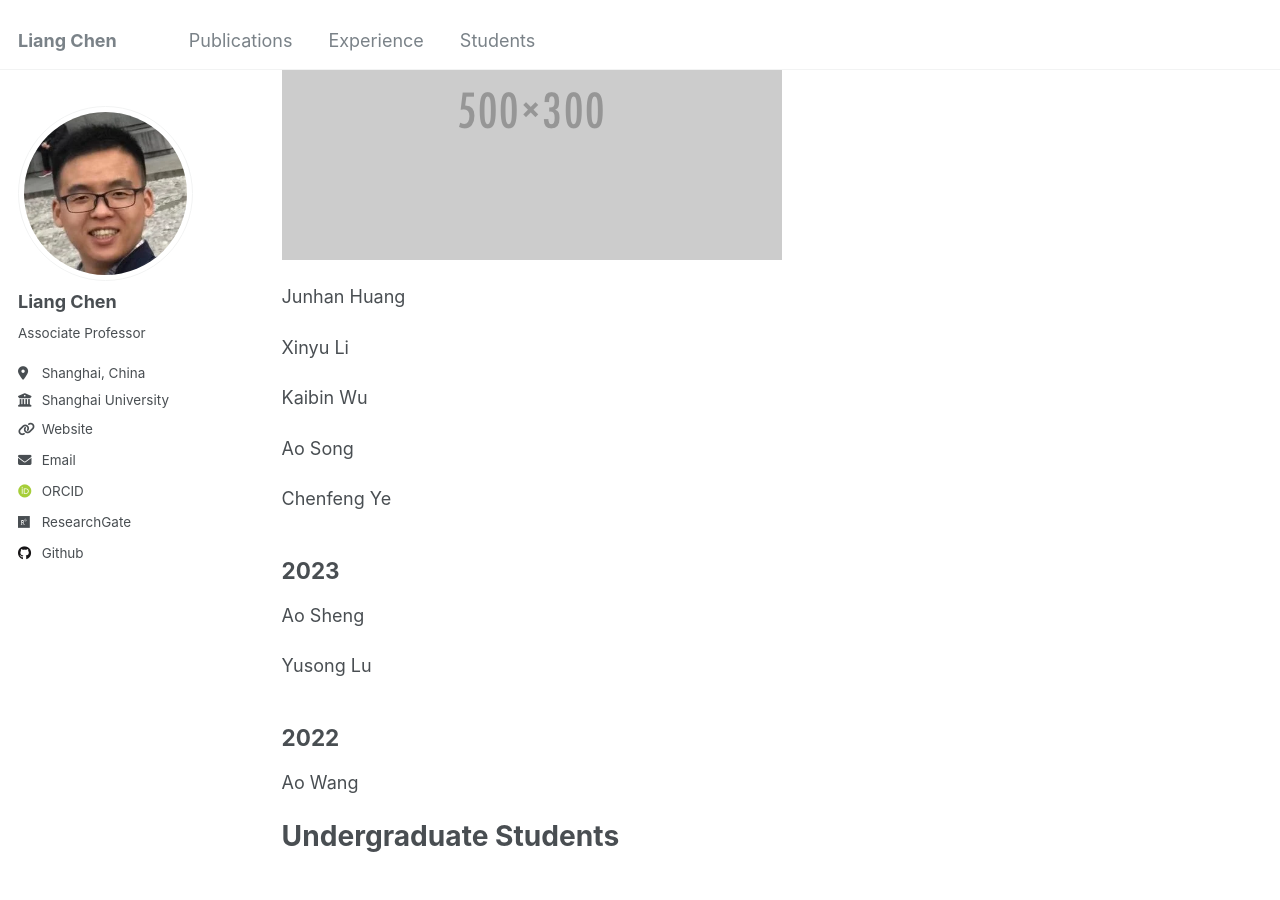
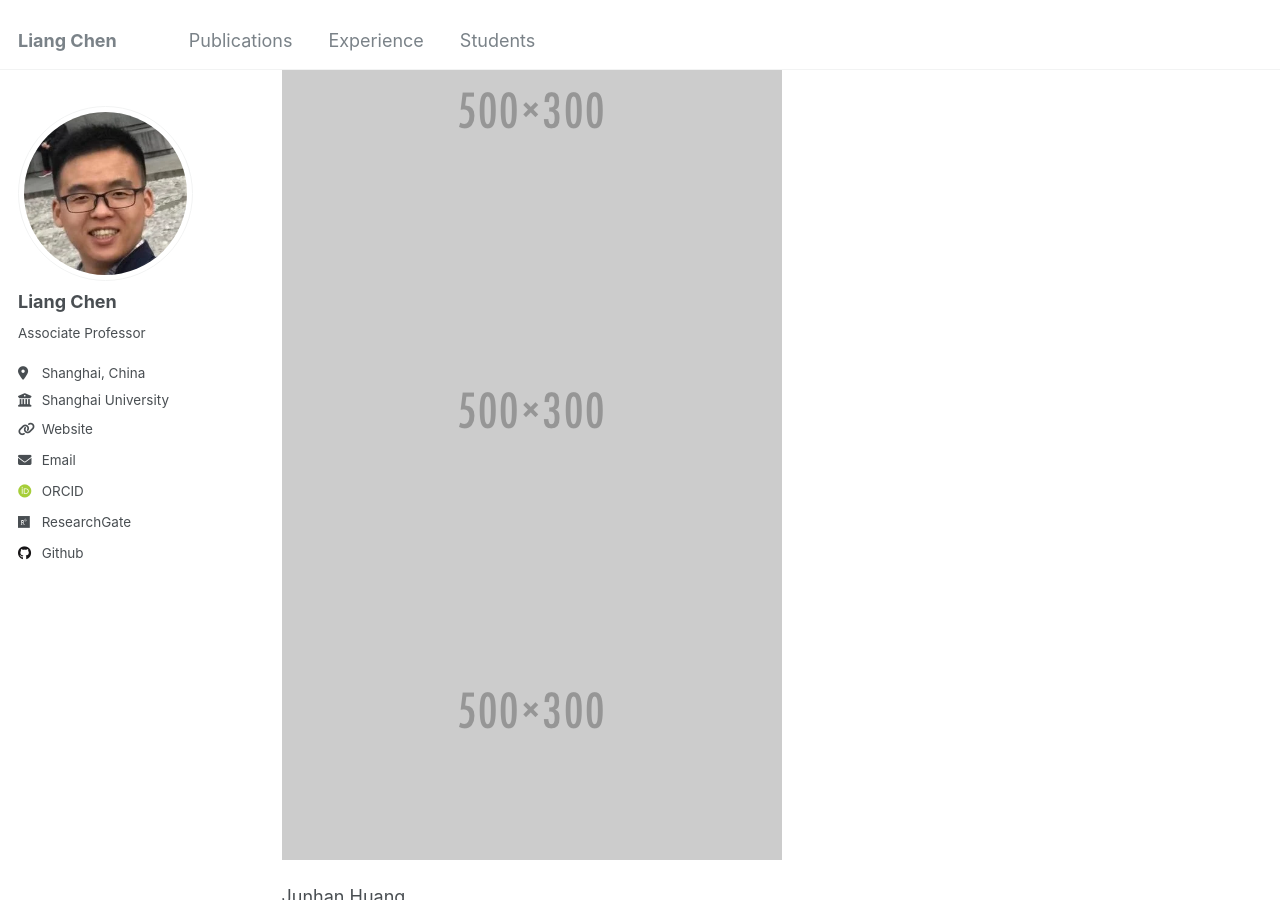
Before and after one commit to leonchenucr/leonchenucr.github.io, a Jekyll site: the page built from _pages/students.md, in a window 1280 px wide and 900 px high, scrolled down 339 px. Built offline with Jekyll 4.4.1, drawn with Linux system fonts in a browser that asks for light colours; some web fonts are replaced.

Commit message:
Update students.md

```diff
--- a/_pages/students.md
+++ b/_pages/students.md
@@ -11,7 +11,7 @@ Graduate Students
 ## 2024
 
 Liancheng Huang
-<br/><img src='/images/500x300.png'>
+<br/><img src='/images/500x300.png'> <br/><img src='/images/500x300.png'> <br/><img src='/images/500x300.png'>
 
 Junhan Huang
 
```
